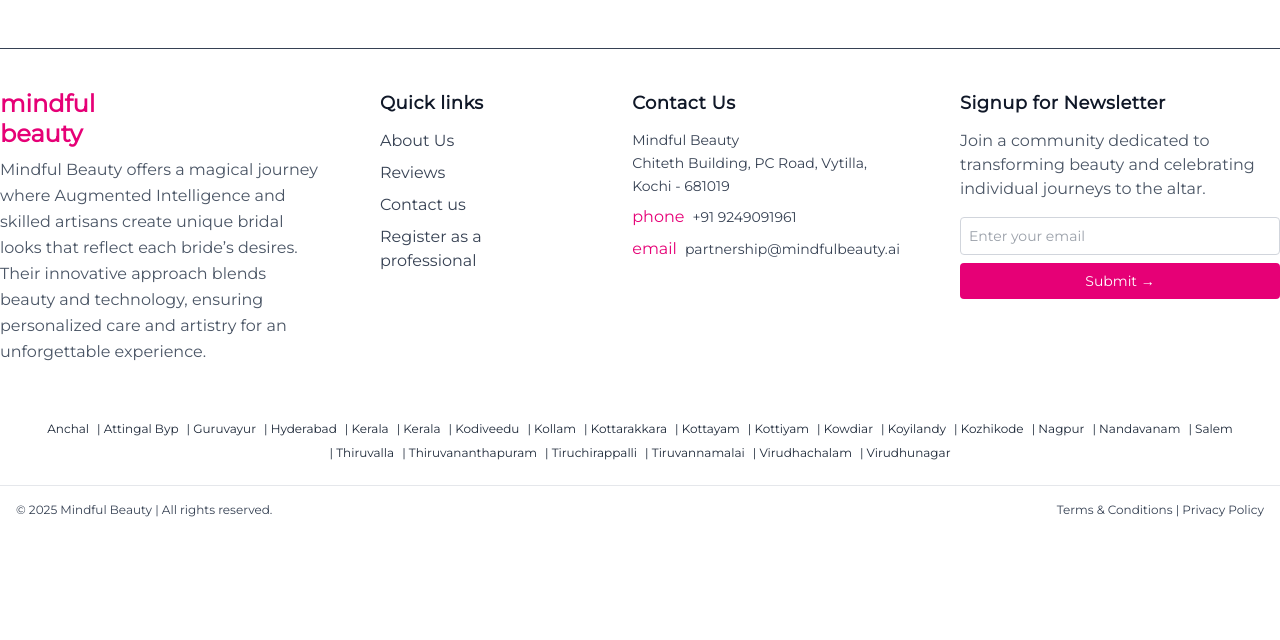
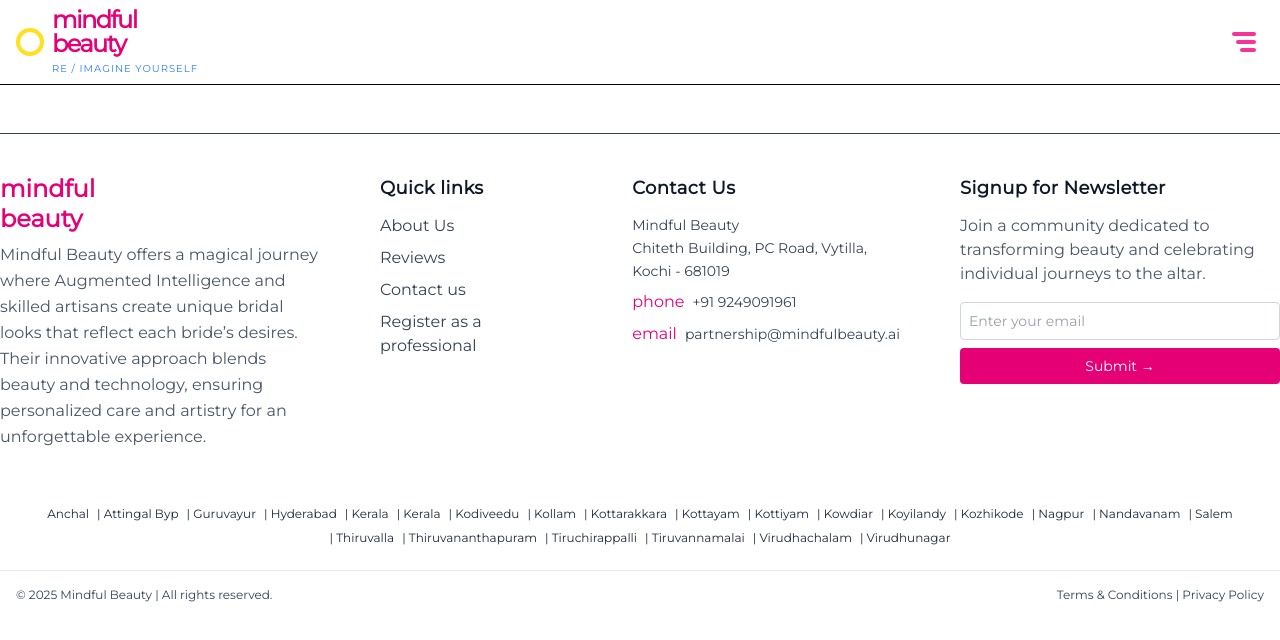
Before and after one commit to Siddharth-AI/mindfulbeauty, a Next.js app: page / in a window 1280 px wide. Shown: the top 640 px of the page. Built offline with nearby package versions, Linux system fonts and the light colour scheme.

Commit message:
added headder on 29-07-2025

```diff
--- a/src/app/(client)/page.tsx
+++ b/src/app/(client)/page.tsx
@@ -1,9 +1,11 @@
 'use client';
 
 import FooterBar from "../components/layout/Footer";
+import HeadderBar from "../components/layout/Header";
 
 function Home() {
   return (<>
+    <HeadderBar />
     <FooterBar />
   </>)
 }
--- a/src/app/components/layout/Header.tsx
+++ b/src/app/components/layout/Header.tsx
@@ -1,8 +1,43 @@
 'use client';
 
-function Headder() {
-  return (<><p>headder</p>
-  </>);
+function HeadderBar() {
+  return (
+    <>
+      <header className="bg-white border-b w-full" style={{ fontFamily: "Montserrat, sans-serif" }}>
+        <div className="max-w-7xl mx-auto flex items-center justify-between px-4 py-2">
+          {/* Left: Logo and Tagline */}
+          <div className="flex items-center">
+            <div className="rounded-full border-4 border-yellow-300 w-7 h-7 flex items-center justify-center mr-2">
+              {/* Empty div or place logo img in center */}
+              {/* <img src="/logo.png" alt="logo" className="w-4 h-4" /> */}
+            </div>
+            {/* Brand and Tagline */}
+            <div>
+              <span className="text-pink-600 font-bold text-2xl leading-none inline-block" style={{ letterSpacing: "-1.5px" }}>
+                mindful<br />beauty
+              </span>
+              <div className="text-[10px] text-blue-500 font-medium tracking-widest mt-0.5" style={{ fontSize: "10px" }}>
+                RE / IMAGINE YOURSELF
+              </div>
+            </div>
+          </div>
+
+          {/* Right: Menu Icon */}
+          <div className="flex items-center">
+            <button
+              aria-label="Menu"
+              className="ml-2 p-2 hover:bg-pink-50 rounded-md transition"
+            >
+              {/* Custom menu icon - 3 horizontal lines */}
+              <span className="block w-6 h-1 bg-pink-500 rounded mb-1"></span>
+              <span className="block w-5 h-1 bg-pink-500 rounded mb-1 ml-auto"></span>
+              <span className="block w-4 h-1 bg-pink-500 rounded ml-auto"></span>
+            </button>
+          </div>
+        </div>
+      </header>
+    </>
+  );
 }
 
-export default Headder;
+export default HeadderBar;
```
